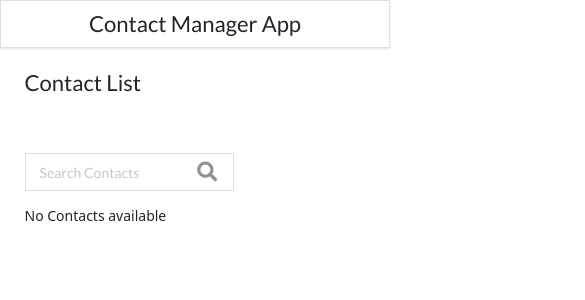
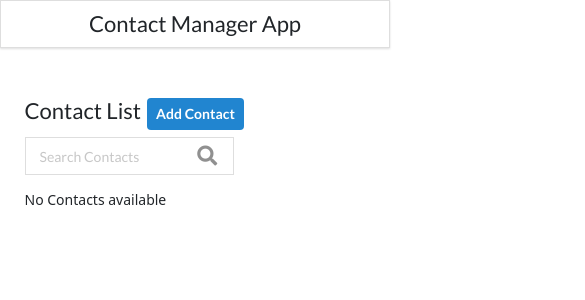
Before and after one commit to touseefiqbal845/react-contact-managment-api--with-server-api, a React (Create React App) app: page / in a window 390 px wide. Shown: the top 300 px of the page, 585 px wide, since content can reach past the window. Built offline with nearby package versions, Linux system fonts and the light colour scheme.

Commit message:
Update App.css

```diff
--- a/src/components/App.css
+++ b/src/components/App.css
@@ -36,7 +36,7 @@ i.icon {
   text-decoration: none;
 }
  @media (max-width: 500px) {
-.ui-button-blue-right {
+.ui.button.blue.right {
     margin-left: 6px;
     padding: 9px;
     margin-top: 28px;
```
